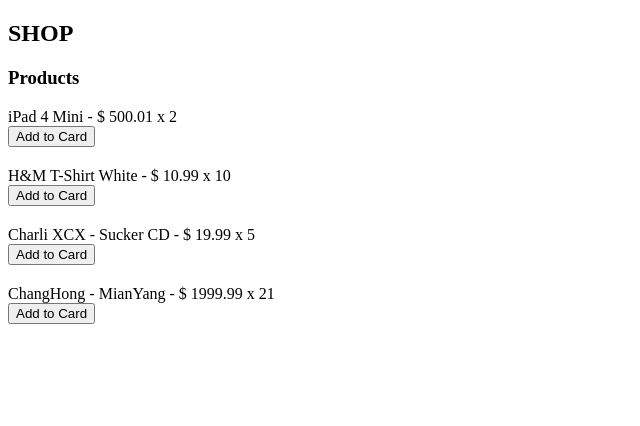
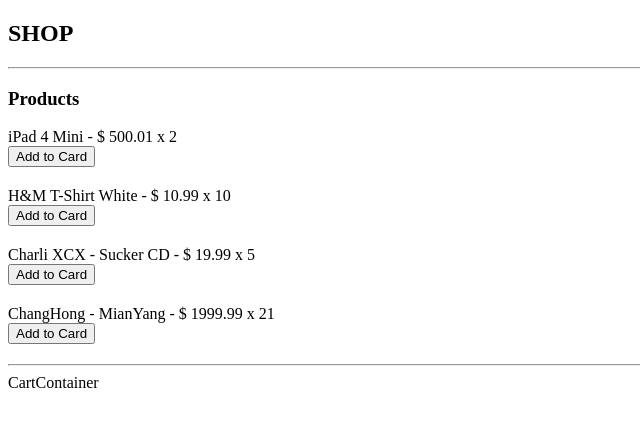
Before and after one commit to singcl/mhd-react, a React (Create React App) app in the folder battle/shopping-cart/: page / in a window 1280 px wide. Shown: the top 426 px of the page, without its empty margins (0-640 px from the left). Built offline with nearby package versions, Linux system fonts and the light colour scheme.

Commit message:
:construction: CART CONTAINER 构建中...

```diff
--- a/battle/shopping-cart/src/containers/App.js
+++ b/battle/shopping-cart/src/containers/App.js
@@ -1,10 +1,14 @@
 import React from 'react'
 import ProductsContainer from './ProductsContainer'
+import CartContainer from './CartContainer'
 
 const App = () => (
     <div>
         <h2>SHOP</h2>
+        <hr />
         <ProductsContainer />
+        <hr />
+        <CartContainer />
     </div>
 )
 
--- /dev/null
+++ b/battle/shopping-cart/src/containers/CartContainer.js
@@ -0,0 +1,5 @@
+import React from 'react'
+
+const CartContainer = () => <div>CartContainer</div>
+
+export default CartContainer
```
